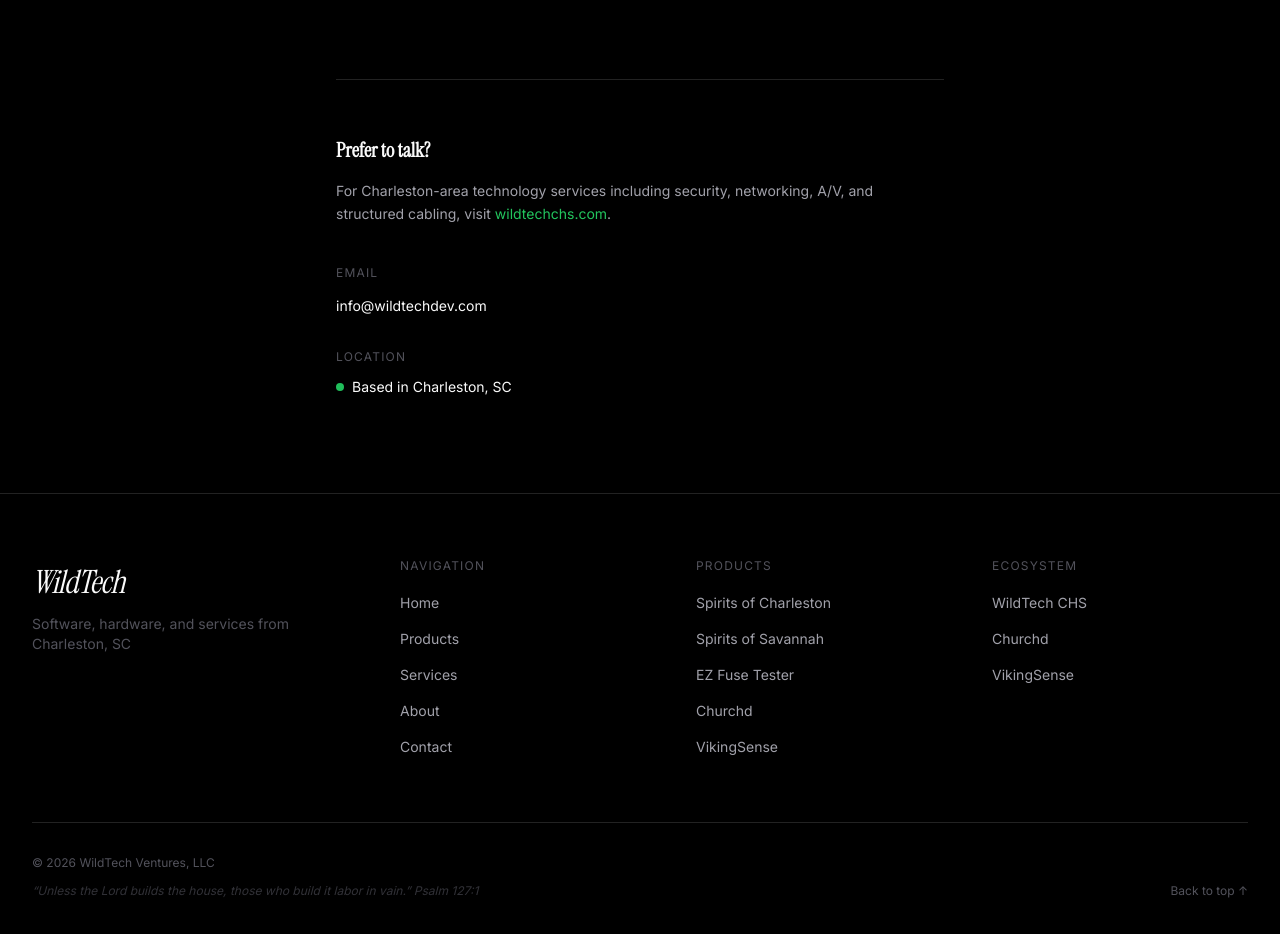
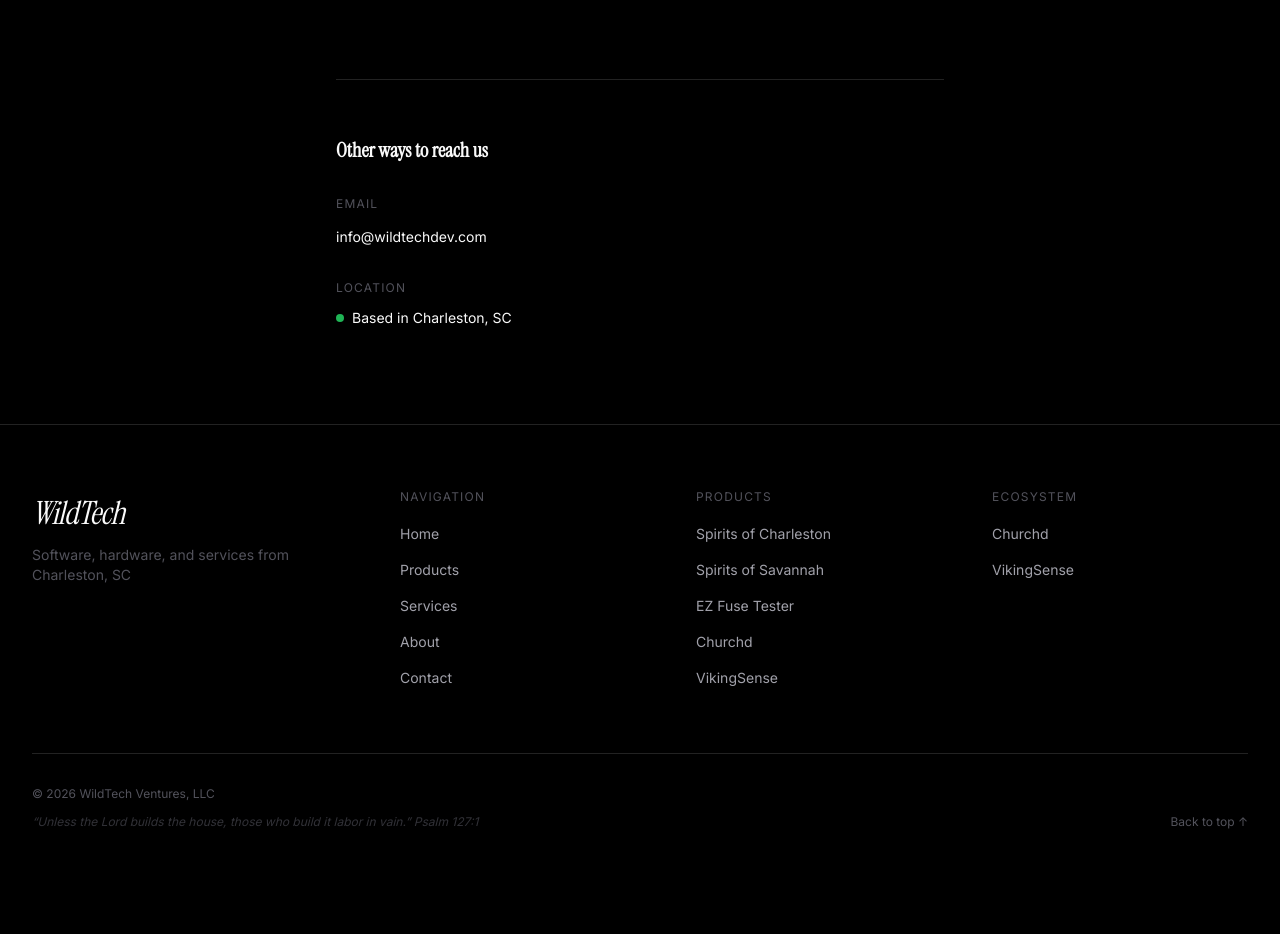
Before and after one commit to wildtechdev/wildtechdev, a Next.js app: page /contact in a window 1280 px wide. Shown: the part 981-1915 px from the top of the page. After the commit the page ends 1875 px from the top, so only its background shows below. Built offline with nearby package versions, Linux system fonts and the light colour scheme.

Commit message:
Remove WildTech CHS from entire site -- About page ecosystem down to 3 brands, homepage ecosystem updated, footer cleaned, contact page simplified, Testimonials component deleted

```diff
--- a/src/app/about/page.tsx
+++ b/src/app/about/page.tsx
@@ -61,7 +61,7 @@
     "Quality Control",
   ],
   url: "https://wildtechdev.com/about",
-  sameAs: ["https://wildtechchs.com", "https://churchd.com", "https://vikingsense.com"],
+  sameAs: ["https://churchd.com", "https://vikingsense.com"],
 };
 
 const orgJsonLd = {
@@ -104,13 +104,7 @@
     href: "/",
     external: false,
   },
-  {
-    name: "WildTech CHS",
-    role: "Security, structured cabling, commercial A/V, smart offices, church tech, event venues",
-    href: "https://wildtechchs.com",
-    external: true,
-  },
-  {
+{
     name: "Churchd",
     role: "Church community platform",
     href: "https://churchd.com",
@@ -242,13 +236,10 @@
                 </p>
 
                 <p>
-                  WildTech Development operates
-                  alongside <strong className="text-heading font-normal">WildTech CHS</strong>, our
-                  local technology services division. WildTech CHS handles security
-                  camera installations, structured cabling, commercial audio and video,
-                  and smart office setups across the Charleston area. Between the two
-                  divisions plus Churchd and VikingSense, WildTech Ventures covers
-                  software, hardware, services, and platforms under one roof.
+                  Beyond our own products, WildTech Development also builds custom
+                  software and hardware solutions for clients. Whether it is an iOS app,
+                  a web platform, or a connected hardware product, we bring the same
+                  precision and care to client work that we put into our own portfolio.
                 </p>
               </div>
             </div>
@@ -263,7 +254,7 @@
               The ecosystem
             </p>
             <h2 className="text-2xl sm:text-3xl font-[family-name:var(--font-sans)] font-bold text-heading mb-10">
-              Four brands, one venture
+              Three brands, one venture
             </h2>
 
             <div className="space-y-0">
--- a/src/app/contact/page.tsx
+++ b/src/app/contact/page.tsx
@@ -83,24 +83,11 @@
         {/* Prefer to talk */}
         <ScrollReveal>
           <div className="mt-20 border-t border-border pt-14">
-            <h2 className="text-xl font-[family-name:var(--font-sans)] font-bold text-heading mb-4">
-              Prefer to talk?
+            <h2 className="text-xl font-[family-name:var(--font-sans)] font-bold text-heading mb-8">
+              Other ways to reach us
             </h2>
-            <p className="text-sm text-body leading-relaxed mb-6">
-              For Charleston-area technology services including security, networking, A/V,
-              and structured cabling, visit{" "}
-              <a
-                href="https://wildtechchs.com"
-                target="_blank"
-                rel="noopener noreferrer"
-                className="text-green link-underline"
-              >
-                wildtechchs.com
-              </a>
-              .
-            </p>
 
-            <div className="flex flex-col gap-8 mt-10">
+            <div className="flex flex-col gap-8">
               <div>
                 <p className="text-xs uppercase tracking-widest text-muted mb-3 font-[family-name:var(--font-sans)]">
                   Email
--- a/src/app/page.tsx
+++ b/src/app/page.tsx
@@ -125,19 +125,7 @@
       </svg>
     ),
   },
-  {
-    name: "WildTech CHS",
-    description: "Charleston\u2019s trusted technology service provider",
-    href: "https://wildtechchs.com",
-    stat: "6 service areas",
-    accentColor: "rgba(59,130,246,0.03)",
-    icon: (
-      <svg className="w-5 h-5" fill="none" stroke="currentColor" viewBox="0 0 24 24" strokeWidth={1.5}>
-        <path strokeLinecap="round" strokeLinejoin="round" d="M9 12.75L11.25 15 15 9.75m-3-7.036A11.959 11.959 0 013.598 6 11.99 11.99 0 003 9.749c0 5.592 3.824 10.29 9 11.623 5.176-1.332 9-6.03 9-11.622 0-1.31-.21-2.571-.598-3.751h-.152c-3.196 0-6.1-1.248-8.25-3.285z" />
-      </svg>
-    ),
-  },
-  {
+{
     name: "Churchd",
     description: "Church community platform",
     href: "https://churchd.com",
@@ -404,13 +392,13 @@
 
         <div className="max-w-4xl mx-auto px-6 lg:px-8">
           <p className="section-label text-xs uppercase tracking-widest text-muted mb-2 font-[family-name:var(--font-sans)]">
-            One venture, four brands
+            One venture, three brands
           </p>
           <h2 className="text-3xl sm:text-4xl font-[family-name:var(--font-serif)] italic text-heading mb-14">
             The Ecosystem
           </h2>
 
-          <div className="grid grid-cols-1 lg:grid-cols-2 gap-px bg-border">
+          <div className="grid grid-cols-1 lg:grid-cols-3 gap-px bg-border">
             {ecosystem.map((brand, i) => (
               <ScrollReveal key={brand.name} delay={i * 100}>
                 <a
--- a/src/components/Footer.tsx
+++ b/src/components/Footer.tsx
@@ -17,7 +17,6 @@
 ];
 
 const ecosystem = [
-  { href: "https://wildtechchs.com", label: "WildTech CHS" },
   { href: "https://churchd.com", label: "Churchd" },
   { href: "https://vikingsense.com", label: "VikingSense" },
 ];
--- a/src/components/Testimonials.tsx
+++ /dev/null
@@ -1,64 +0,0 @@
-"use client";
-
-import { useState } from "react";
-
-const testimonials = [
-  {
-    quote:
-      "WildTech CHS installed our Nest cam system flawlessly. Professional, clean work and they walked us through everything. Couldn't be happier with the results.",
-    author: "Charleston Homeowner",
-  },
-  {
-    quote:
-      "They designed and installed our complete Verkada security system with LPR and facial recognition, plus integrated digital signage across our facility. Truly next-level.",
-    author: "Commercial Client",
-  },
-  {
-    quote:
-      "Our Starlink installation was quick and reliable. WildTech CHS knew exactly how to position everything for the best signal. Outstanding service from start to finish.",
-    author: "Rural Property Owner",
-  },
-];
-
-export default function Testimonials() {
-  const [current, setCurrent] = useState(0);
-
-  return (
-    <section className="py-32">
-      <div className="max-w-4xl mx-auto px-6 lg:px-8">
-        <p className="text-xs uppercase tracking-widest text-muted mb-12 font-[family-name:var(--font-sans)]">
-          What clients say
-        </p>
-
-        <div className="min-h-[280px] flex flex-col justify-center">
-          <blockquote
-            key={current}
-            className="animate-fade-in"
-          >
-            <p className="text-2xl sm:text-3xl lg:text-4xl font-[family-name:var(--font-serif)] italic text-heading leading-snug">
-              &ldquo;{testimonials[current].quote}&rdquo;
-            </p>
-            <cite className="block mt-8 text-xs uppercase tracking-widest text-muted not-italic font-[family-name:var(--font-sans)]">
-              {testimonials[current].author}
-            </cite>
-          </blockquote>
-        </div>
-
-        <div className="flex items-center gap-3 mt-12">
-          {testimonials.map((_, i) => (
-            <button
-              key={i}
-              onClick={() => setCurrent(i)}
-              aria-label={`View testimonial ${i + 1}`}
-              className={`w-2 h-2 rounded-full transition-all duration-300 ${
-                i === current
-                  ? "bg-green w-6"
-                  : "bg-border hover:bg-muted"
-              }`}
-            />
-          ))}
-        </div>
-      </div>
-    </section>
-  );
-}
```
